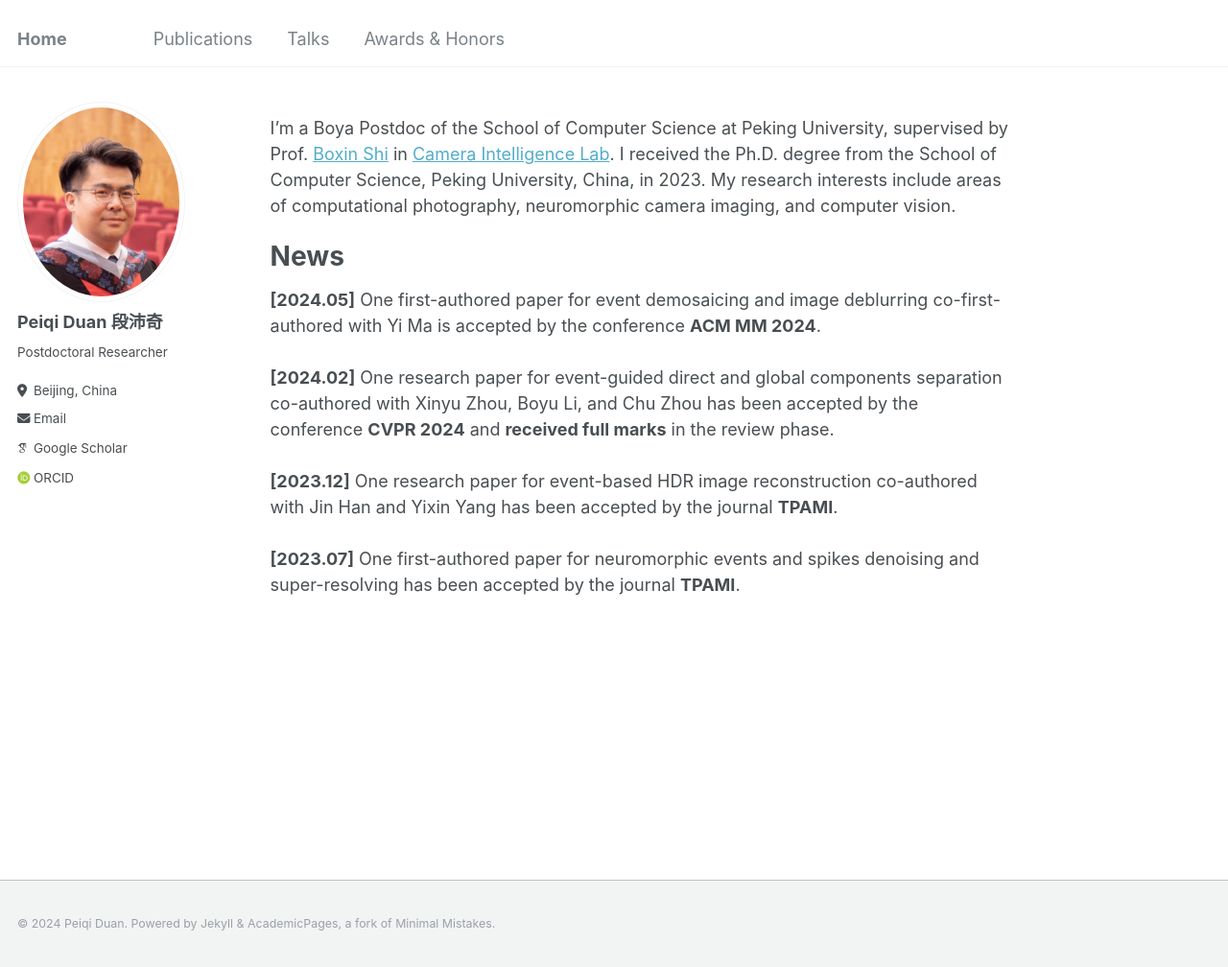
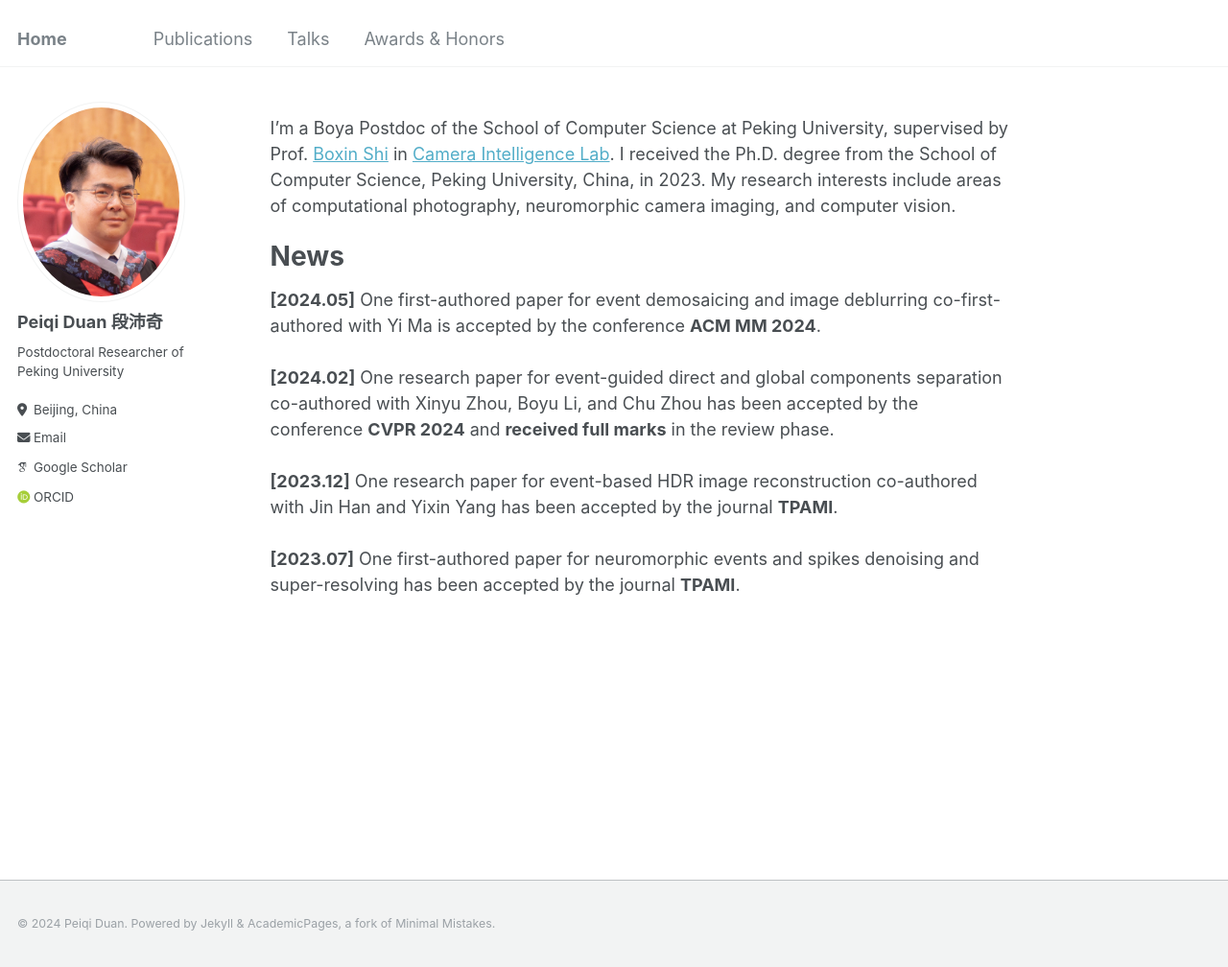
Before and after one commit to peiqi-duan/peiqi-duan.github.io, a Jekyll site: the page built from _pages/about.md, in a window 1280 px wide and 1008 px high. Shown: the whole window at 96% size. Built offline with Jekyll 4.4.1, drawn with Linux system fonts in a browser that asks for light colours; some web fonts are replaced.

Commit message:
Update _config.yml

```diff
--- a/_config.yml
+++ b/_config.yml
@@ -23,7 +23,7 @@ author:
   # Biographic information
   avatar           : "peiqi_duan.jpg"
   name             : "Peiqi Duan 段沛奇"
-  bio              : "Postdoctoral Researcher"
+  bio              : "Postdoctoral Researcher of Peking University"
   location         : " Beijing, China"
   employer         : # "Peking University"
   email            : "duanqi0001@pku.edu.cn"
```
